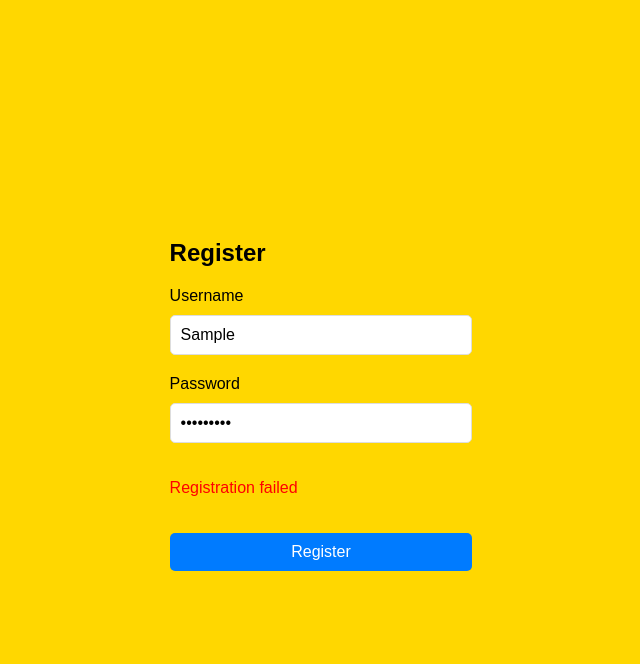
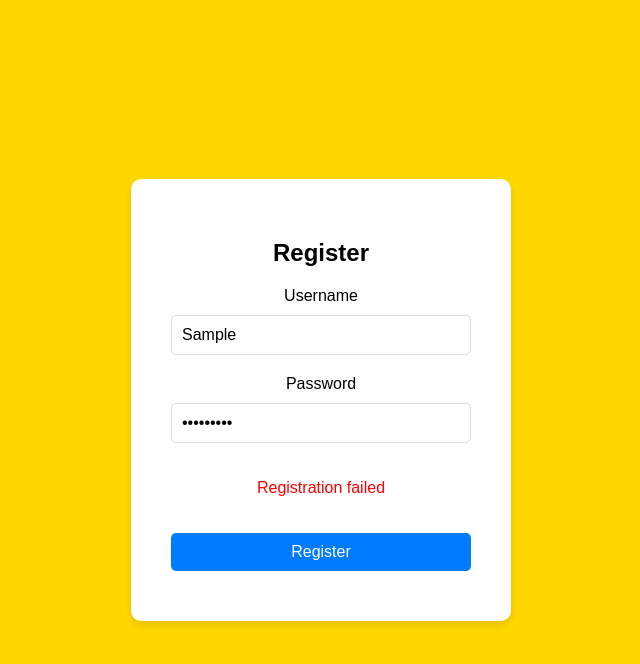
Before and after one commit to tcregan1/b123-tracker, a React (Create React App) app: page /register in a window 1280 px wide. Both pictures are taken after typing "Sample", "Sample123" into the empty fields and a click on the button "Register". Shown: the top 664 px of the page, without its empty margins (319-959 px from the left). Built offline with nearby package versions, Linux system fonts and the light colour scheme; no server answers.

Commit message:
Update register

```diff
--- a/src/components/Register.js
+++ b/src/components/Register.js
@@ -2,7 +2,6 @@
 import axios from 'axios';
 import { useNavigate } from 'react-router-dom';
 import '../styles.css'; // Import the styles
-
 
 const Register = () => {
   const [username, setUsername] = useState('');
@@ -18,7 +17,6 @@
         username,
         password,
       });
-      // Redirect to login page on successful registration
       navigate('/login');
     } catch (err) {
       setError(err.response?.data?.message || 'Registration failed');
@@ -26,7 +24,7 @@
   };
 
   return (
-    <div>
+    <div className="container">
       <h2>Register</h2>
       <form onSubmit={handleSubmit}>
         <div>
@@ -49,7 +47,7 @@
             required
           />
         </div>
-        {error && <p style={{ color: 'red' }}>{error}</p>}
+        {error && <p className="error">{error}</p>}
         <button type="submit">Register</button>
       </form>
     </div>
```
